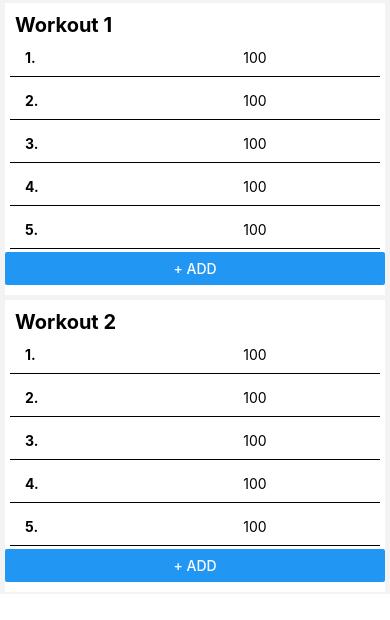
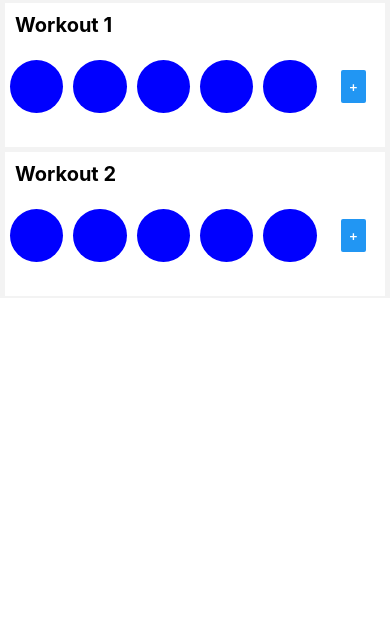
Before and after one commit to G2Jose/iron, a React Native app: screen / in a window 390 px wide. Shown: the top 620 px of the page. Built offline with nearby package versions, Linux system fonts and the light colour scheme.

Commit message:
Circle layout

```diff
--- a/src/components/set/set.ui.js
+++ b/src/components/set/set.ui.js
@@ -1,42 +1,14 @@
 import React from 'react';
 import { View, StyleSheet, Text } from 'react-native';
 
-export default ({ number, previous }) => (
-  <View style={styles.set}>
-    <View style={styles.number}>
-      <Text style={styles.numberText}>{`${number}.`}</Text>
-    </View>
-    <View style={styles.previous}>
-      <Text>{previous}</Text>
-    </View>
-  </View>
-);
+import Circle from 'components/widgets/circle.ui';
 
-const styles = StyleSheet.create({
-  set: {
-    backgroundColor: 'white',
-    padding: 10,
-    marginLeft: 5,
-    marginRight: 5,
-    marginTop: 2.5,
-    marginBottom: 2.5,
-    flexDirection: 'row',
-    borderBottomColor: 'black',
-    borderBottomWidth: StyleSheet.hairlineWidth,
-    borderStyle: 'solid',
-    paddingTop: 10,
-    paddingBottom: 10,
-  },
-  number: {
-    flex: 1,
-    alignItems: 'flex-start',
-    paddingLeft: 5,
-  },
-  numberText: {
-    fontWeight: 'bold',
-  },
-  previous: {
-    flex: 2,
-    alignItems: 'center',
-  },
-});
+export default class Set extends React.Component {
+  constructor(props) {
+    super(props);
+    this.state = {};
+  }
+  render() {
+    return <Circle color="blue" diameter={this.props.width} />;
+  }
+}
--- a/src/components/widgets/add.ui.js
+++ b/src/components/widgets/add.ui.js
@@ -1,12 +1,19 @@
 import React from 'react';
-import { View, StyleSheet, Text, Button } from 'react-native';
+import { View, StyleSheet, Text, Button, TouchableOpacity } from 'react-native';
 
-export default ({ action }) => (
-  <Button style={styles.add} title="+ Add" onPress={action} />
+import Circle from 'components/widgets/circle.ui';
+
+export default ({ action, width }) => (
+  <Circle color="blue" diameter={width} style={styles.circle} color="white">
+    <Button style={styles.add} title="+" onPress={action} />
+  </Circle>
 );
 
 const styles = StyleSheet.create({
   add: {
     alignItems: 'center',
   },
+  circle: {
+    padding: 10,
+  },
 });
--- /dev/null
+++ b/src/components/widgets/circle.ui.js
@@ -0,0 +1,19 @@
+import React from 'react';
+import { View, StyleSheet, Text } from 'react-native';
+
+export default ({ diameter, color, children }) => (
+  <View style={styles({ diameter, color }).set}>{children}</View>
+);
+
+const styles = ({ diameter, color }) =>
+  StyleSheet.create({
+    set: {
+      width: diameter,
+      height: diameter,
+      borderRadius: diameter / 2,
+      backgroundColor: color,
+      margin: 5,
+      alignItems: 'center',
+      justifyContent: 'center',
+    },
+  });
--- a/src/components/workout/workout.ui.js
+++ b/src/components/workout/workout.ui.js
@@ -7,22 +7,40 @@ import Add from 'components/widgets/add.ui';
 export default class Workout extends React.Component {
   constructor(props) {
     super(props);
-    this.state = { numSets: 5 };
+    this.state = { numSets: 5, width: 100 };
   }
+
+  getMaxWidth() {
+    return this.state.width / (this.state.numSets + 1) - 5 * 2;
+  }
+
   render() {
     const { title } = this.props;
     return (
       <View style={styles.workout}>
-        <Text style={styles.title}>{title}</Text>
-        {[...Array(this.state.numSets).keys()].map(idx => (
-          <Set key={idx} number={idx + 1} previous={100} />
-        ))}
-        <Add
-          action={() => {
-            this.setState({ numSets: this.state.numSets + 1 });
-            console.log(this.state);
+        <View style={styles.title}>
+          <Text style={styles.titleText}>{title}</Text>
+        </View>
+        <View
+          style={styles.sets}
+          onLayout={event => {
+            console.log(event.nativeEvent.layout);
+            this.setState({ width: event.nativeEvent.layout.width });
           }}
-        />
+        >
+          {[...Array(this.state.numSets).keys()].map(idx => (
+            <Set
+              key={idx}
+              number={idx + 1}
+              previous={100}
+              width={this.getMaxWidth()}
+            />
+          ))}
+          <Add
+            width={this.getMaxWidth()}
+            action={() => this.setState({ numSets: this.state.numSets + 1 })}
+          />
+        </View>
       </View>
     );
   }
@@ -37,7 +55,12 @@ const styles = StyleSheet.create({
     marginBottom: 2.5,
     paddingBottom: 10,
   },
-  title: {
+  sets: {
+    flexDirection: 'row',
+    height: 100,
+    alignItems: 'center',
+  },
+  titleText: {
     marginLeft: 10,
     marginTop: 10,
     fontWeight: 'bold',
--- a/src/containers/home/home.ui.js
+++ b/src/containers/home/home.ui.js
@@ -3,17 +3,24 @@ import { ScrollView, View, Text, StyleSheet } from 'react-native';
 
 import Workout from 'components/workout/workout.ui';
 
-export default () => {
-  console.log(Set);
+export default class Home extends React.Component {
+  constructor(props) {
+    super(props);
+    this.state = {
+      maxSets: 5,
+    };
+  }
+  render() {
     return (
       <ScrollView>
         <View style={styles.container}>
-        <Workout title="Workout 1" />
-        <Workout title="Workout 2" />
+          <Workout title="Workout 1" maxSets={this.state.maxSets} />
+          <Workout title="Workout 2" maxSets={this.state.maxSets} />
         </View>
       </ScrollView>
     );
-};
+  }
+}
 
 const styles = StyleSheet.create({
   container: {
```
Lines whose indentation alone changed are shown as unchanged.
